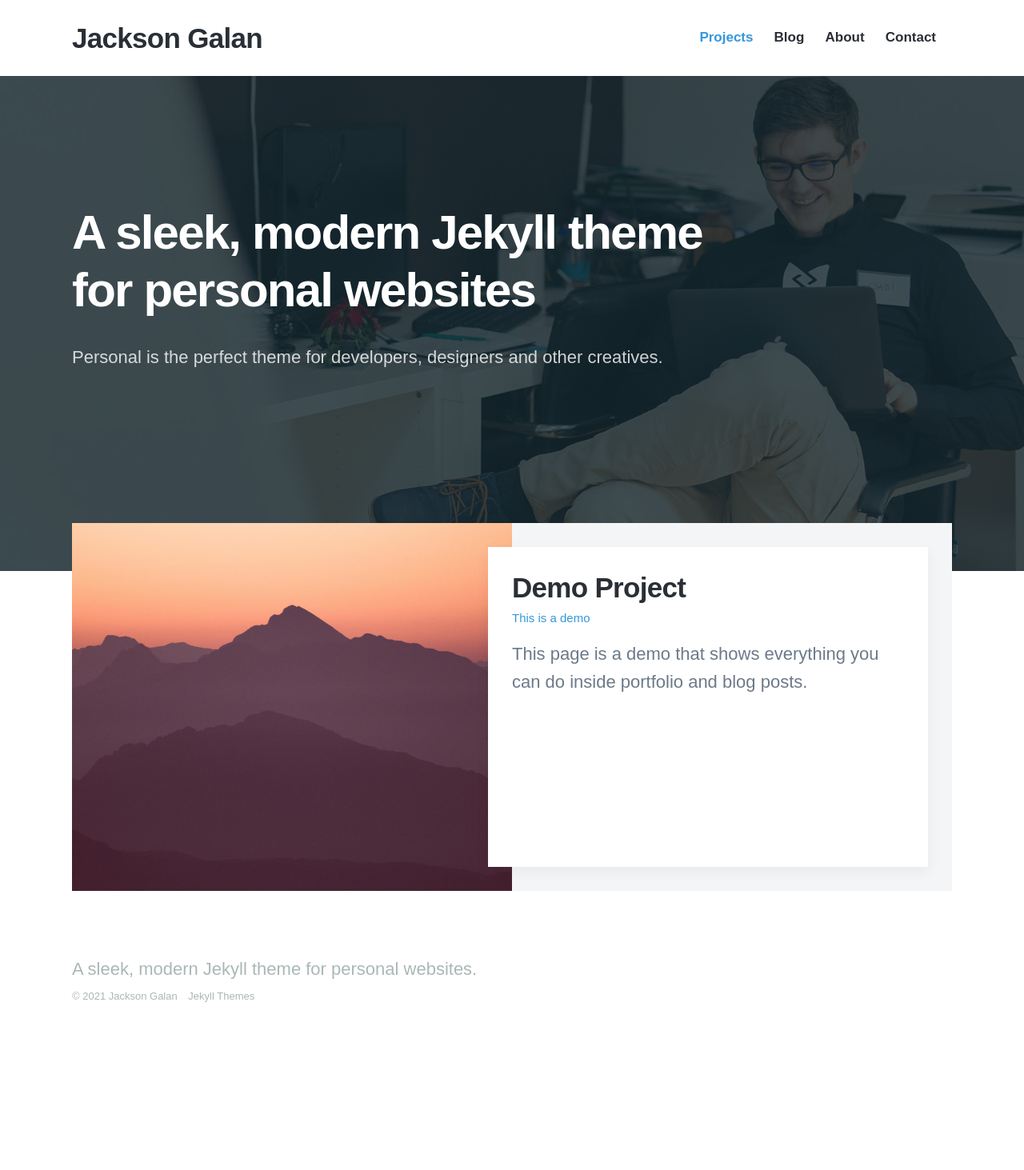
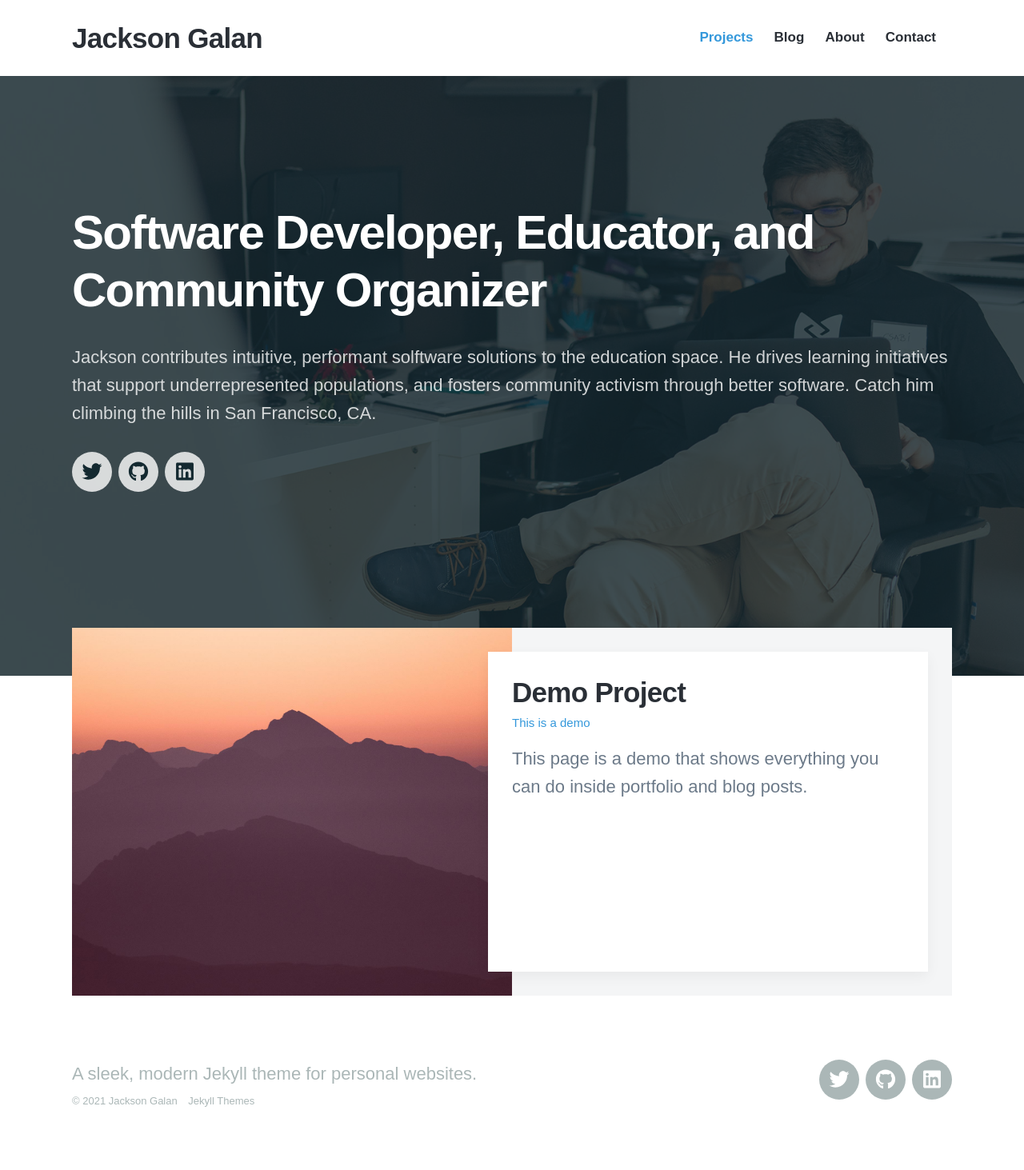
Before and after one commit to jacksongalan/Personal, a Jekyll site: the page built from index.html, in a window 1280 px wide. Shown: the whole page at 80% size. Built offline with Jekyll 4.4.1, drawn with Linux system fonts in a browser that asks for light colours; nearby versions of some CDN libraries; some web fonts are replaced; before the commit the page ends 1332 px from its top, so only the background shows below that.

Commit message:
add byline and socials

```diff
--- a/index.html
+++ b/index.html
@@ -6,47 +6,49 @@ featured_image: /images/demo/home.jpg
 ---
 
 <section class="hero">
-
-	<div class="hero__image" style="background-image: url({{ page.featured_image | relative_url }})">
+  <div
+    class="hero__image"
+    style="background-image: url({{ page.featured_image | relative_url }})"
+  >
     <div class="hero__overlay"></div>
   </div>
 
   <div class="wrap">
-
-		<h1>A sleek, modern Jekyll theme
-		for personal websites</h1>
-		<p>Personal is the perfect theme for developers, designers and other creatives.</p>
+    <h1>Software Developer, Educator, and Community Organizer</h1>
+    <p>
+      Jackson contributes intuitive, performant solftware solutions to the
+      education space. He drives learning initiatives that support
+      underrepresented populations, and fosters community activism through
+      better software. Catch him climbing the hills in San Francisco, CA.
+    </p>
 
     {% include socials.html %}
-
   </div>
-
 </section>
 
 <section class="listing">
-
   <div class="wrap">
-
     {% for project in site.projects reversed %}
 
     <article class="post">
-
       <div class="post__image-wrap">
-				<div class="post__image" style="background-image: url({{ project.featured_image | relative_url }})"></div>
+        <div
+          class="post__image"
+          style="background-image: url({{ project.featured_image | relative_url }})"
+        ></div>
       </div>
 
       <div class="post__content-wrap">
         <div class="post__content">
-					<h2 class="post__title"><a href="{{ project.url | relative_url }}">{{ project.title }}</a></h2>
+          <h2 class="post__title">
+            <a href="{{ project.url | relative_url }}">{{ project.title }}</a>
+          </h2>
           <p class="post__subtitle">{{ project.subtitle }}</p>
           <p class="post__description">{{ project.description }}</p>
         </div>
       </div>
-
     </article>
 
     {% endfor %}
-
   </div>
-
 </section>
```
Also changed, not shown: _data/settings.yml (+4 -4 lines), Gemfile.lock (added). Lines whose indentation alone changed are shown as unchanged.
